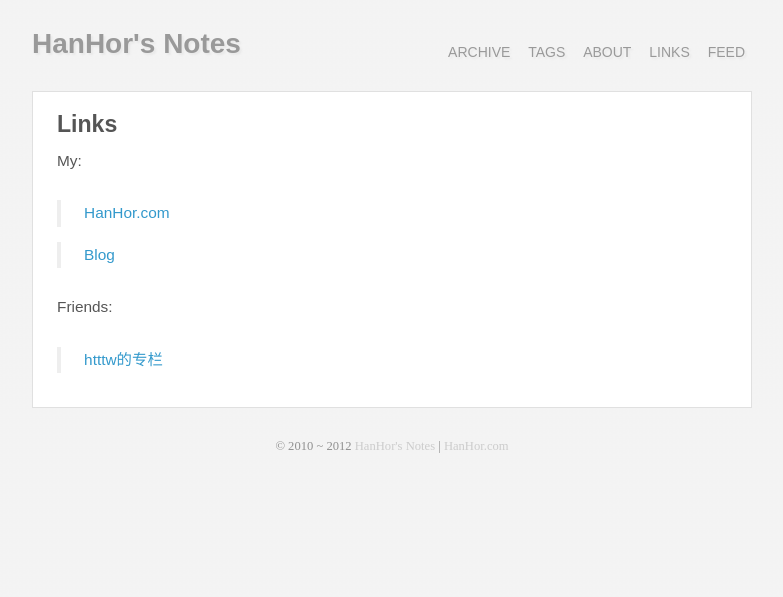
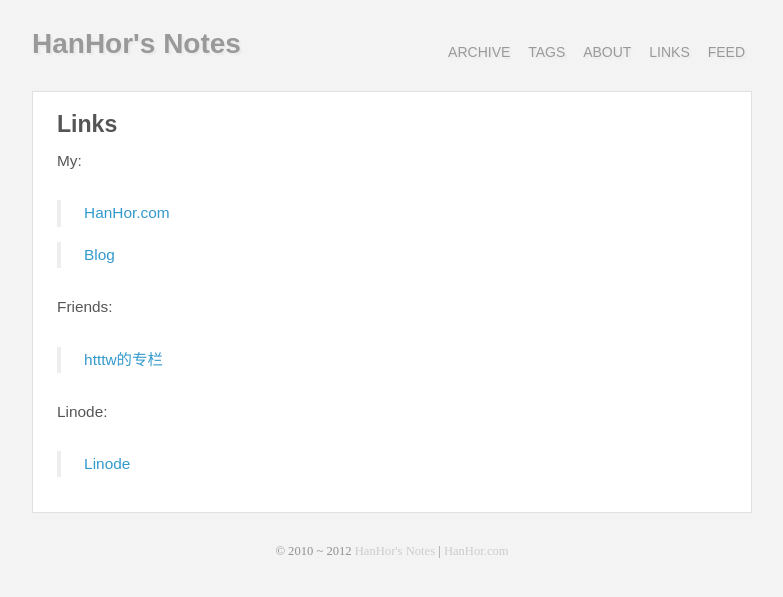
Before and after one commit to sapolang/lxyz.github.com, a Jekyll site: the page built from links.md, in a window 1280 px wide. Shown: the top 597 px of the page, without its empty margins (248-1031 px from the left). Built offline with Jekyll 4.4.1, drawn with Linux system fonts in a browser that asks for light colours; some web fonts are replaced; Markdown is read by kramdown in place of the engine named in the settings.

Commit message:
add link

```diff
--- a/links.md
+++ b/links.md
@@ -9,3 +9,6 @@
 
 Friends:
 >[htttw的专栏](http://blog.csdn.net/htttw)
+
+Linode:
+>[Linode](http://www.linode.com/?r=936b988f46d06865cc9153c59efbd692f755c52d)
```
